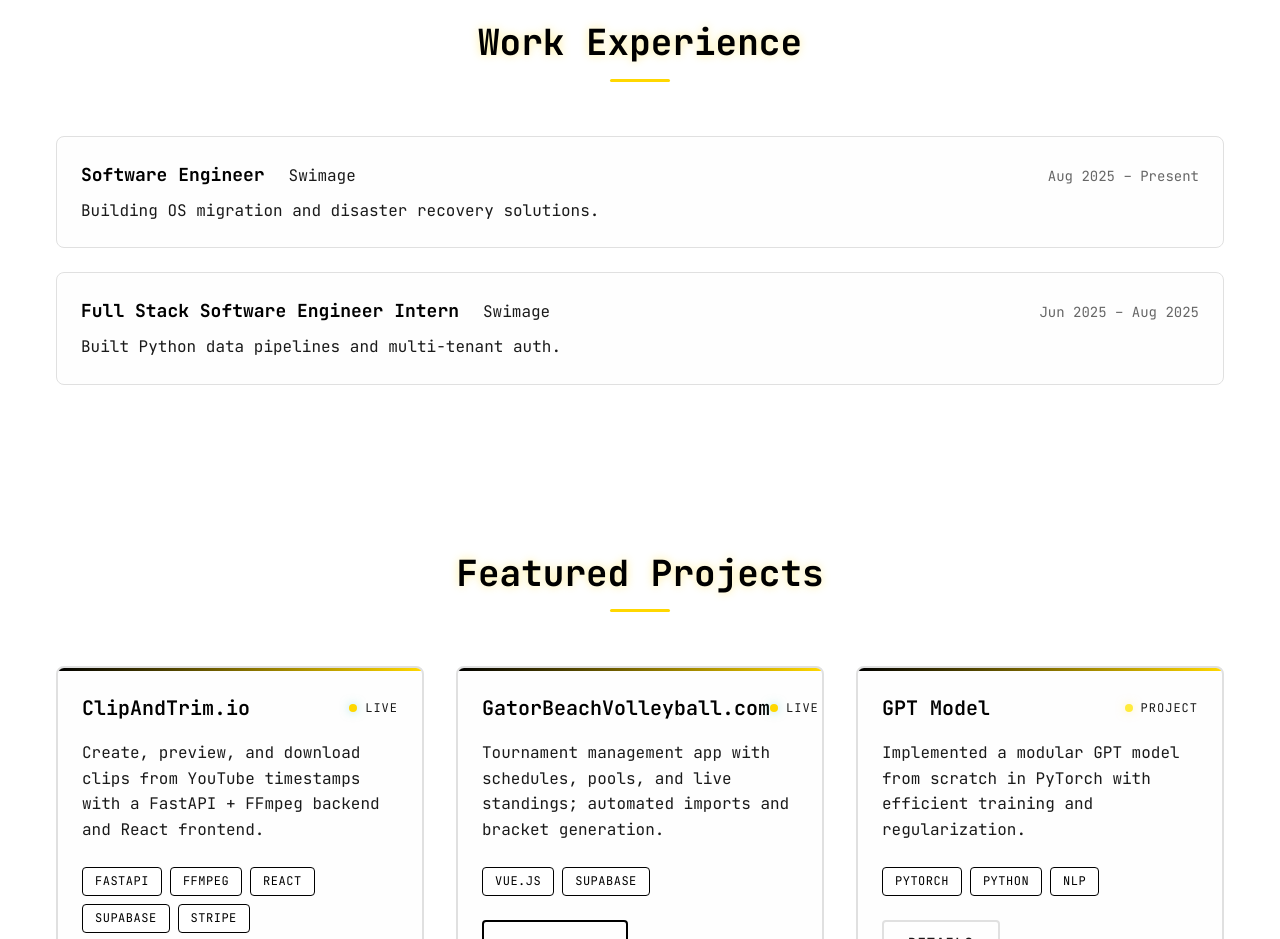
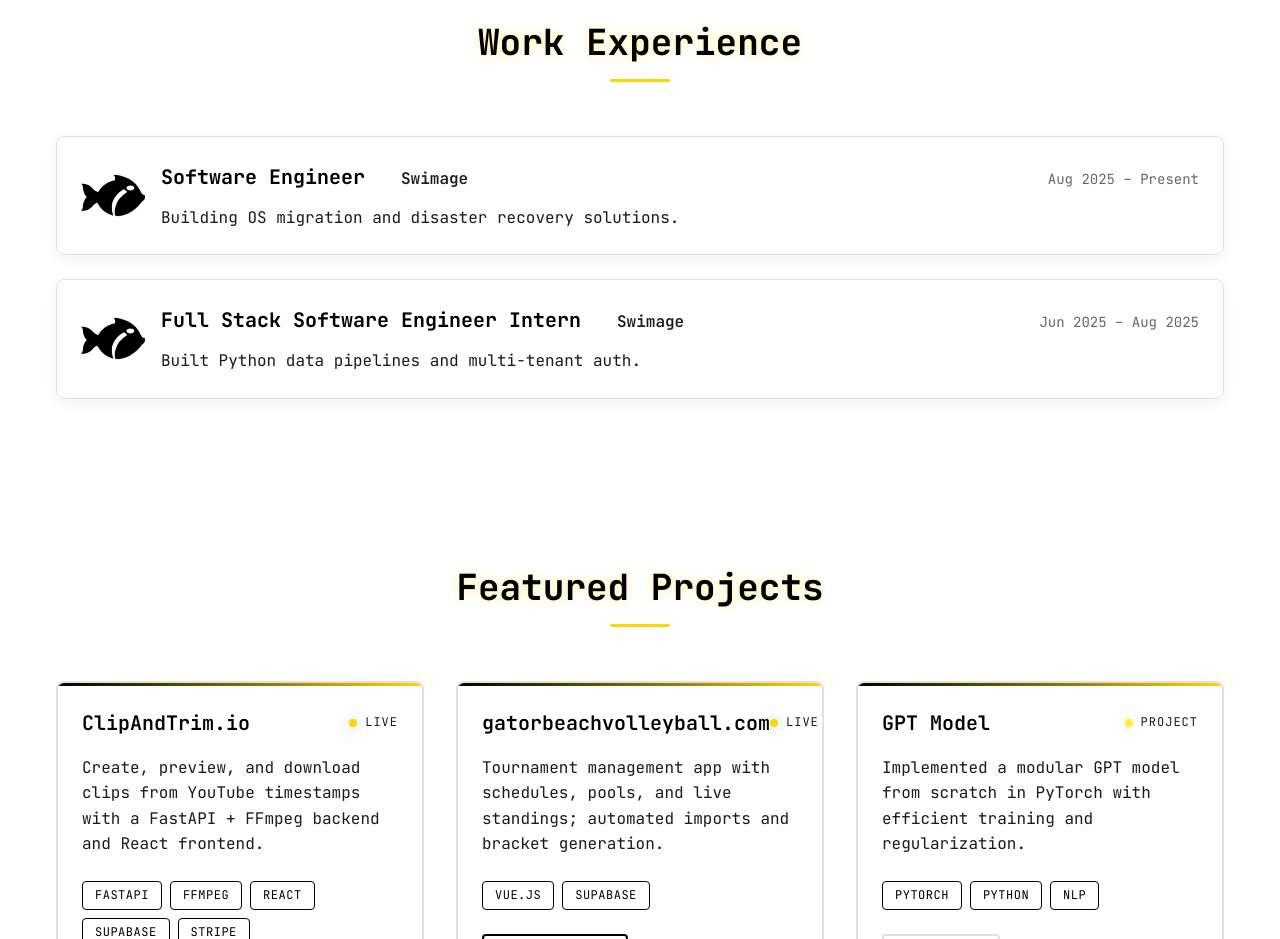
Before and after one commit to LukasKanopka/LukasKanopkaPersonalWebsite, a website: page index.html in a window 1280 px wide. Shown: the part 1760-2699 px from the top of the page. Drawn offline with Linux system fonts and the light colour scheme.

Commit message:
Add Swimage Logo

```diff
--- a/index.html
+++ b/index.html
@@ -200,7 +200,7 @@
                 <!-- GatorBeachVolleyball.com -->
                 <div class="project-card">
                     <div class="project-header">
-                        <h3 class="project-title">GatorBeachVolleyball.com</h3>
+                        <h3 class="project-title">gatorbeachvolleyball.com</h3>
                         <div class="project-status">
                             <span class="status-dot active"></span>
                             <span class="status-text">Live</span>
--- a/styles/main.css
+++ b/styles/main.css
@@ -1161,3 +1161,98 @@
 .experience .exp-desc {
     color: var(--text-secondary);
 }
+/* ===================== */
+/* Experience Section    */
+/* ===================== */
+
+.experience {
+  padding: var(--spacing-20) 0;
+}
+
+.experience-list {
+  display: grid;
+  gap: var(--spacing-6);
+}
+
+.experience-item {
+  position: relative;
+  background: var(--surface);
+  border: 1px solid var(--border);
+  border-radius: var(--radius-lg);
+  padding: var(--spacing-6) var(--spacing-6) var(--spacing-6) calc(80px + var(--spacing-6));
+  box-shadow: 0 4px 16px rgba(0, 0, 0, 0.06);
+  transition: var(--transition);
+}
+
+.experience-item:hover {
+  box-shadow: 0 10px 30px var(--shadow);
+  transform: translateY(-2px);
+}
+
+/* Decorative company logo on left with yellow glow */
+.experience-item::before {
+  content: "";
+  position: absolute;
+  left: var(--spacing-6);
+  top: 50%;
+  transform: translateY(-50%);
+  width: 64px;
+  height: 64px;
+  background-image: url('../images/swimageBlack.png'); /* note: path is relative to styles/main.css */
+  background-repeat: no-repeat;
+  background-size: contain;
+  background-position: center;
+  /* Yellow glow using drop-shadow */
+  }
+
+/* Header layout and text styling */
+.experience-header {
+  display: flex;
+  align-items: baseline;
+  gap: var(--spacing-3);
+  flex-wrap: wrap;
+}
+
+.experience .role {
+  font-size: var(--font-size-xl);
+  font-weight: 700;
+  color: var(--primary);
+}
+
+.experience .company {
+  margin-left: var(--spacing-3);
+  color: var(--text-secondary);
+  font-weight: 600;
+}
+
+.experience .period {
+  margin-left: auto; /* push to right edge on same line */
+  color: var(--text-muted);
+  font-size: var(--font-size-sm);
+}
+
+.experience .exp-desc {
+  margin-top: var(--spacing-3);
+  color: var(--text-secondary);
+}
+
+/* Responsive adjustments */
+@media (max-width: 640px) {
+  .experience-item {
+    padding: var(--spacing-5) var(--spacing-5) var(--spacing-5) calc(56px + var(--spacing-5));
+  }
+  .experience-item::before {
+    left: var(--spacing-4);
+    width: 48px;
+    height: 48px;
+  }
+}
+
+/* Respect reduced motion preferences */
+@media (prefers-reduced-motion: reduce) {
+  .experience-item,
+  .experience-item:hover {
+    transform: none;
+    transition: none;
+  }
+}
```
